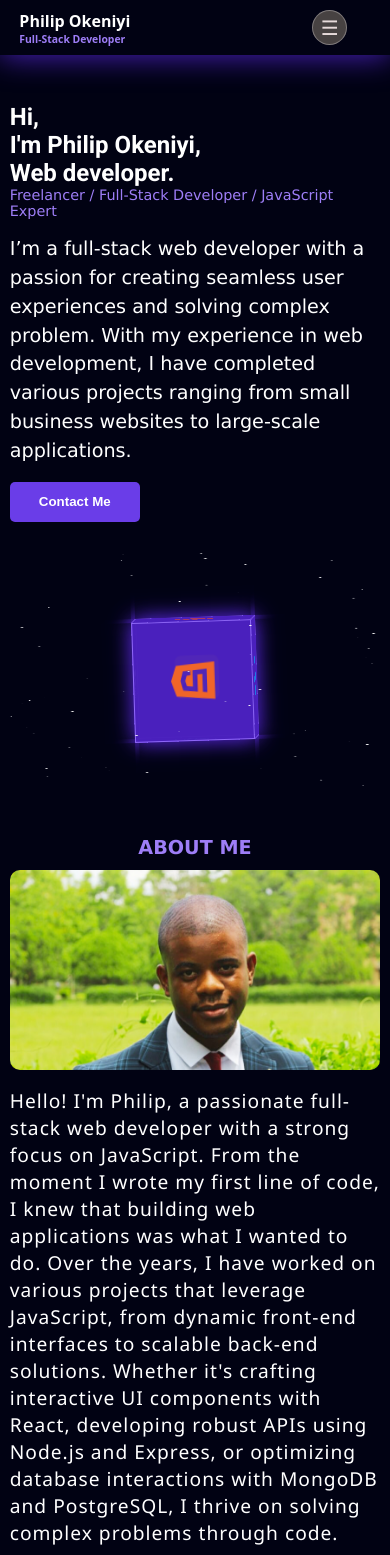
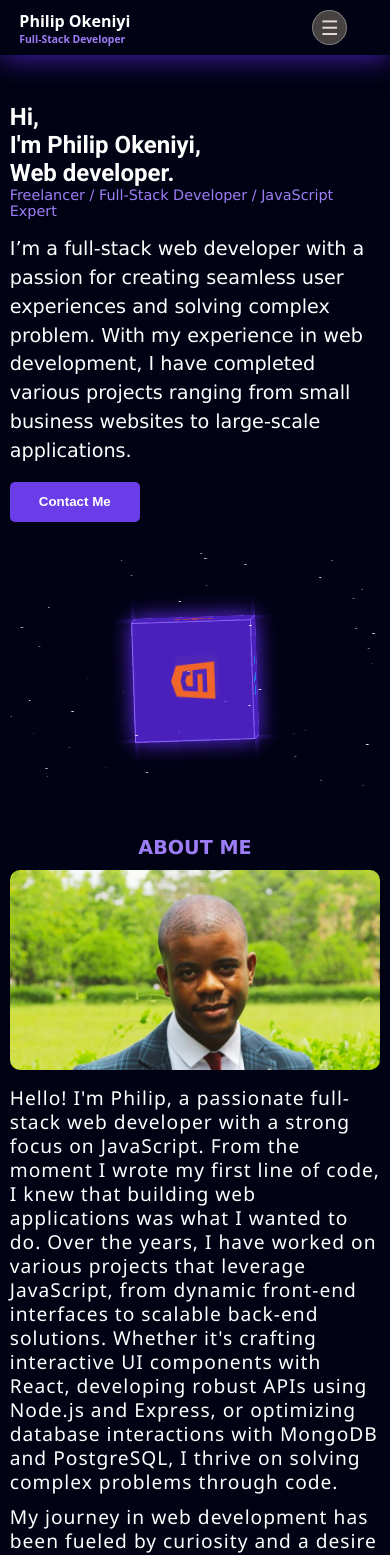
Before and after one commit to philipokeniyi/my-portfolio, a React (Vite) app: page / in a window 390 px wide. Shown: the top 1555 px of the page. Built offline with nearby package versions, Linux system fonts and the light colour scheme.

Commit message:
Updated feature

```diff
--- a/src/components/Contact/contact.css
+++ b/src/components/Contact/contact.css
@@ -12,6 +12,7 @@
   flex-direction: column;
   gap: 1rem;
   font-size: 1.2rem;
+  line-height: 1.5rem;
   letter-spacing: 1px;
 }
 .contact__container a {
--- a/src/components/Home/home.css
+++ b/src/components/Home/home.css
@@ -286,6 +286,7 @@
   margin-top: 1rem;
   font-size: 1.4rem;
   letter-spacing: 1px;
+  line-height: 1.5rem;
   font-family: "Segoe UI", Tahoma, Geneva, Verdana, sans-serif;
   text-align: justify;
 }
@@ -309,6 +310,7 @@
   }
   .about-image p {
     margin-top: 0.7rem;
+    line-height: 1.5rem;
     font-size: 1.2rem;
     text-align: left;
   }
```
